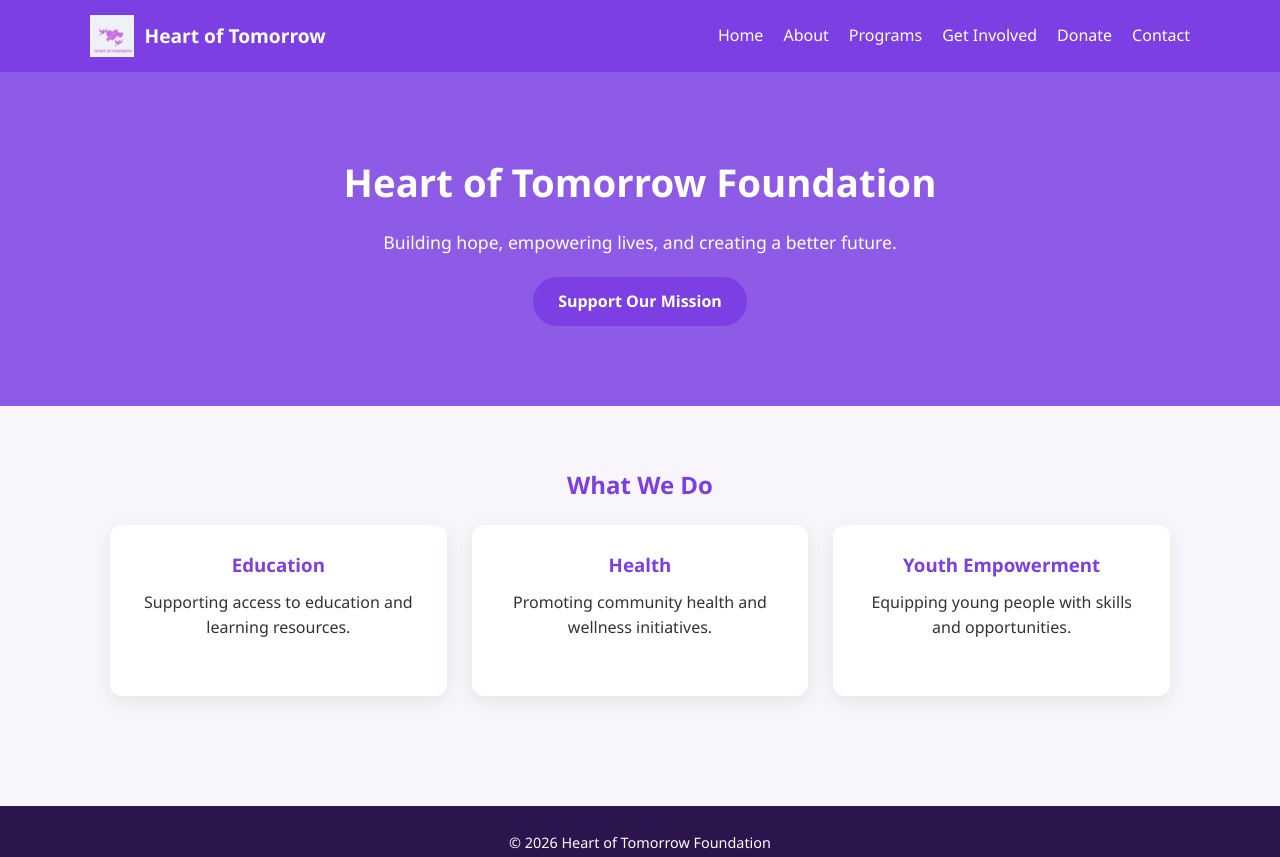
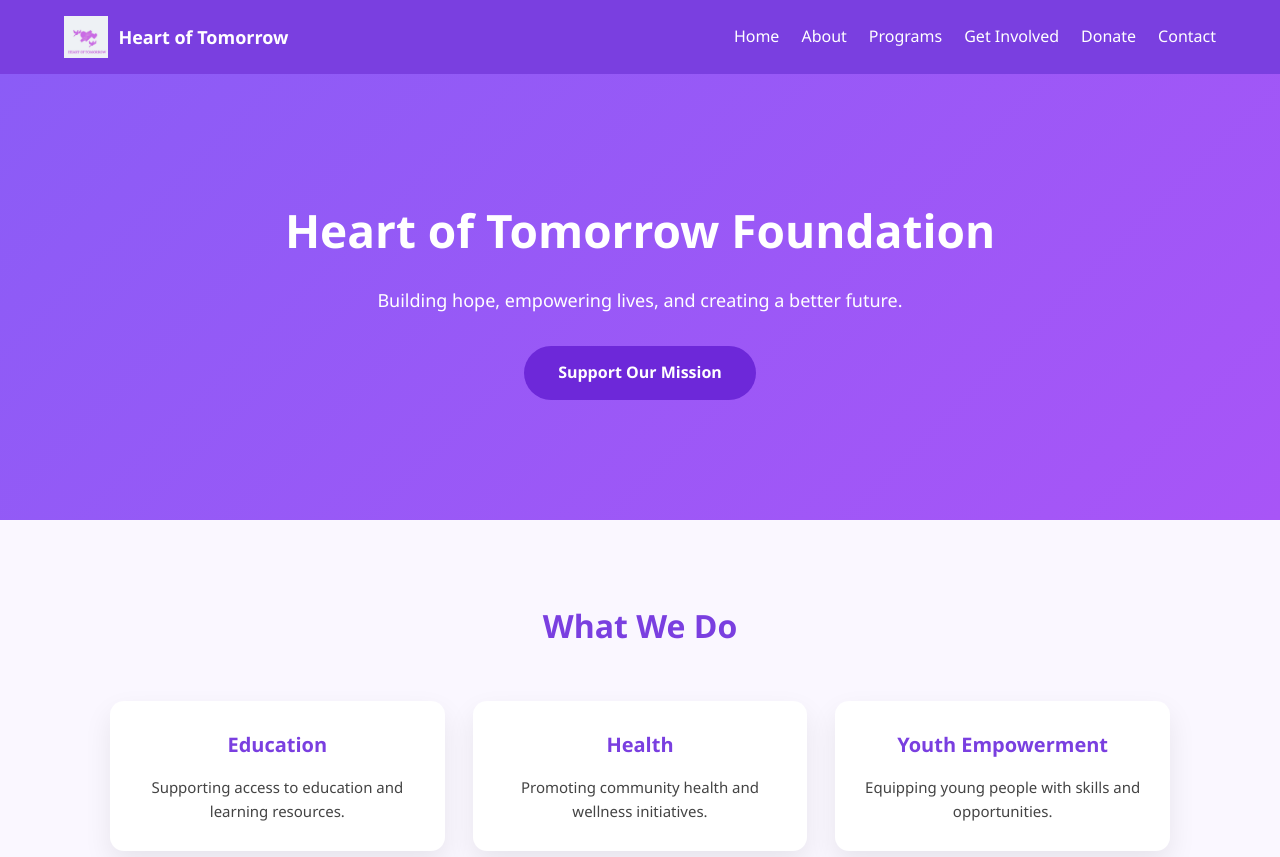
Before and after one commit to ngambijadyne-ux/Heart-Of-Tomorrow-, a plain HTML site: page index.html in a window 1280 px wide. Shown: the top 857 px of the page. Drawn offline with Linux system fonts and the light colour scheme; files whose address does not match are found by name.

Commit message:
Update styles.css

```diff
--- a/styles.css
+++ b/styles.css
@@ -1,170 +1,172 @@
-/* ========== GLOBAL RESET ========== */
+/* =========================
+   GLOBAL RESET
+========================= */
 * {
   margin: 0;
   padding: 0;
   box-sizing: border-box;
+  font-family: "Segoe UI", Arial, sans-serif;
 }
 
 body {
-  font-family: "Segoe UI", Tahoma, Geneva, Verdana, sans-serif;
+  background: #faf7ff;
+  color: #222;
   line-height: 1.6;
-  background: #f8f6fb;
-  color: #333;
 }
 
-/* ========== HEADER & NAVIGATION ========== */
+/* =========================
+   HEADER & NAVBAR
+========================= */
 header {
-  background: #7b3fe4;
-  padding: 15px 20px;
+  background: #7a3fe0;
 }
 
 .nav {
-  max-width: 1100px;
-  margin: auto;
+  max-width: 1200px;
+  margin: 0 auto;
+  padding: 16px 24px;
   display: flex;
   align-items: center;
   justify-content: space-between;
-  flex-wrap: wrap;
 }
 
+/* LOGO */
 .logo {
   display: flex;
   align-items: center;
   gap: 10px;
-  color: #fff;
-  font-weight: bold;
-  font-size: 1.2rem;
 }
 
 .logo img {
-  height: 42px;
+  height: 42px;       /* IMPORTANT */
+  width: auto;
+  display: block;     /* IMPORTANT */
+}
+
+.logo span {
+  color: #fff;
+  font-size: 18px;
+  font-weight: 700;
 }
 
 /* NAV LINKS */
 .nav ul {
   list-style: none;
   display: flex;
-  gap: 20px;
+  gap: 22px;
 }
 
 .nav ul li a {
   color: #fff;
   text-decoration: none;
   font-weight: 500;
-  transition: opacity 0.3s;
+  transition: opacity 0.2s ease;
 }
 
 .nav ul li a:hover {
   opacity: 0.8;
 }
 
-/* ========== HERO SECTION ========== */
+/* =========================
+   HERO SECTION
+========================= */
 .hero {
-  background: linear-gradient(
-      rgba(123, 63, 228, 0.85),
-      rgba(123, 63, 228, 0.85)
-    ),
-    url("images/food-drive-1.jpg") center/cover no-repeat;
+  background: linear-gradient(135deg, #8b5cf6, #a855f7);
   color: #fff;
-  padding: 80px 20px;
   text-align: center;
+  padding: 120px 20px;
 }
 
 .hero h1 {
-  font-size: 2.4rem;
-  margin-bottom: 15px;
+  font-size: 46px;
+  margin-bottom: 18px;
 }
 
 .hero p {
+  font-size: 18px;
   max-width: 700px;
-  margin: auto;
-  font-size: 1.1rem;
+  margin: 0 auto 32px;
 }
 
-/* ========== SECTIONS ========== */
+/* BUTTON */
+.btn {
+  display: inline-block;
+  background: #6d28d9;
+  color: #fff;
+  padding: 14px 34px;
+  border-radius: 30px;
+  text-decoration: none;
+  font-weight: 600;
+  transition: background 0.2s ease, transform 0.2s ease;
+}
+
+.btn:hover {
+  background: #5b21b6;
+  transform: translateY(-2px);
+}
+
+/* =========================
+   CONTENT SECTIONS
+========================= */
 .section {
   max-width: 1100px;
-  margin: auto;
-  padding: 60px 20px;
+  margin: 0 auto;
+  padding: 80px 20px;
 }
 
-.section h2,
-.section h1 {
+.section h2 {
   text-align: center;
-  color: #7b3fe4;
-  margin-bottom: 20px;
+  color: #7a3fe0;
+  font-size: 32px;
+  margin-bottom: 50px;
 }
 
-.section p {
-  max-width: 800px;
-  margin: 0 auto 30px;
-  text-align: center;
+/* GRID */
+.grid {
+  display: grid;
+  grid-template-columns: repeat(auto-fit, minmax(260px, 1fr));
+  gap: 28px;
 }
 
-/* ========== GRID & CARDS ========== */
-.grid {
-  display: grid;
-  grid-template-columns: repeat(auto-fit, minmax(250px, 1fr));
-  gap: 25px;
-}
-
+/* CARD */
 .card {
   background: #fff;
-  padding: 25px;
-  border-radius: 12px;
-  box-shadow: 0 5px 20px rgba(0, 0, 0, 0.08);
+  padding: 28px;
+  border-radius: 14px;
+  box-shadow: 0 12px 28px rgba(0, 0, 0, 0.08);
   text-align: center;
 }
 
 .card h3 {
-  color: #7b3fe4;
-  margin-bottom: 10px;
+  color: #7a3fe0;
+  margin-bottom: 14px;
+  font-size: 20px;
 }
 
-/* ========== IMAGE GALLERY ========== */
-.gallery-img {
-  width: 100%;
-  height: 260px;
-  object-fit: cover;
-  border-radius: 12px;
+.card p {
+  font-size: 15px;
+  color: #444;
 }
 
-/* ========== BUTTONS ========== */
-.btn {
-  display: inline-block;
-  background: #7b3fe4;
+/* =========================
+   FOOTER
+========================= */
+footer {
+  background: #4c1d95;
   color: #fff;
-  padding: 12px 25px;
-  border-radius: 30px;
-  text-decoration: none;
-  font-weight: bold;
-  margin-top: 20px;
-  transition: background 0.3s;
+  text-align: center;
+  padding: 22px;
+  font-size: 14px;
+  margin-top: 60px;
 }
 
-.btn:hover {
-  background: #5f2bc8;
-}
-
-/* ========== FOOTER ========== */
-footer {
-  background: #2c144d;
-  color: #fff;
-  text-align: center;
-  padding: 25px 15px;
-  margin-top: 50px;
-}
-
-footer p {
-  margin-bottom: 5px;
-  font-size: 0.9rem;
-}
-
-/* ========== MOBILE RESPONSIVE ========== */
+/* =========================
+   RESPONSIVE (MOBILE)
+========================= */
 @media (max-width: 768px) {
   .nav {
     flex-direction: column;
-    gap: 15px;
+    gap: 14px;
   }
 
   .nav ul {
@@ -173,6 +175,10 @@ footer p {
   }
 
   .hero h1 {
-    font-size: 1.8rem;
+    font-size: 34px;
+  }
+
+  .hero p {
+    font-size: 16px;
   }
 }
```
